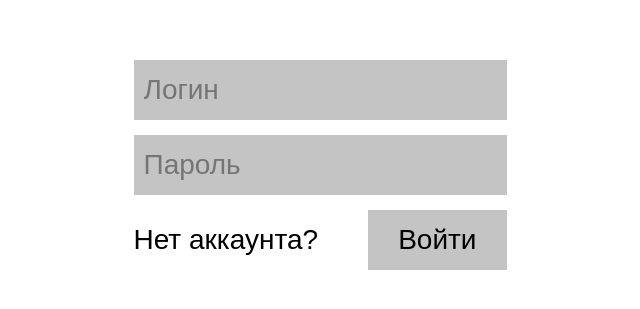
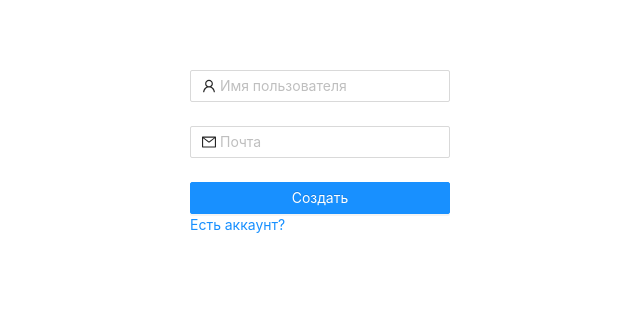
Before and after one commit to yatsenkoseryozha/pet-network, a React (Create React App) app in the folder client/: page /registration in a window 1280 px wide. Before the commit this address led to /auth. Shown: the part 235-544 px from the top of the page, without its empty margins (320-960 px from the left). Built offline with nearby package versions, Linux system fonts and the light colour scheme; no server answers.

Commit message:
Рефакторинг страницы аутентификации

```diff
--- a/client/package.json
+++ b/client/package.json
@@ -1,6 +1,6 @@
 {
   "name": "pet-network",
-  "version": "9.0.0",
+  "version": "9.1.0",
   "private": true,
   "dependencies": {
     "@types/jest": "^27.0.2",
@@ -9,6 +9,7 @@
     "@types/react-dom": "^17.0.9",
     "@types/react-router-dom": "^5.3.1",
     "@types/styled-components": "^5.1.15",
+    "antd": "^4.16.13",
     "axios": "^0.21.1",
     "react": "^17.0.2",
     "react-dom": "^17.0.2",
--- a/client/src/components/App.tsx
+++ b/client/src/components/App.tsx
@@ -13,10 +13,10 @@ const App: React.FC<PropsType> = ({ currentUser }) => {
     return (
         <div className={style.wrapper}>
             <BrowserRouter>
-                <Route path="/">
-                    {!currentUser ? (localStorage.getItem('token') ? null : <Redirect to='/auth' />) : <MainContainer />}
+                <Route exact path="/">
+                    {!currentUser ? (localStorage.getItem('token') ? null : <Redirect to='/login' />) : <MainContainer />}
                 </Route>
-                <Route exact path="/auth">
+                <Route path={['/login', '/registration']}>
                     {currentUser ? <Redirect to='/' /> : <AuthContainer />}
                 </Route>
             </BrowserRouter>
--- a/client/src/components/AppContainer.tsx
+++ b/client/src/components/AppContainer.tsx
@@ -6,7 +6,6 @@ import { UserType } from '../redux/reducers/Sidebar/DialogsReducer'
 import { AppStateType } from '../redux/store'
 
 type MapStatePropsType = {
-    isFetching: boolean
     currentUser: UserType | null
 }
 
@@ -29,7 +28,6 @@ class AppContainer extends React.Component<PropsType> {
 
 const mapStateToProps = (state: AppStateType) => {
     return {
-        isFetching: state.auth.isFetching,
         currentUser: state.auth.currentUser
     }
 }
--- a/client/src/components/Auth/Auth.module.css
+++ b/client/src/components/Auth/Auth.module.css
@@ -1,64 +1,15 @@
 .container {
     display: flex;
+    flex-direction: column;
     justify-content: center;
     align-items: center;
     width: 100%; height: 100%;
-    font-size: 28px;
 }
 
 .form {
-    display: flex;
-    flex-direction: column;
-    align-items: center;
-    width: 373px; height: auto;
+    max-width: 300px;
 }
 
-.form input,
-.form button {
-    box-sizing: border-box;
-    width: 100%; height: 60px;
-    border: none;
-    margin-bottom: 15px;
-    padding: 0 10px;
-    background-color: #C4C4C4;
-    font-size: 28px;
-    transition: 0.2s;
-} .form input:focus,
-.form button:focus {
-    background-color: #DADADA;
-    outline: none;
+.formButton {
+    width: 100%;
 }
-
-.form .buttons {
-    display: flex;
-    justify-content: space-between;
-    align-items: center;
-    box-sizing: border-box;
-    width: 100%; height: 60px;
-}
-
-.form .authLink {
-    text-decoration: none;
-    color: #000000;
-    cursor: pointer;
-} .form .authLink:hover {
-    text-decoration: underline #000000;
-} .form .authLink:focus {
-    outline: none;
-    text-decoration: underline #000000;
-}
-
-.form .authButton {
-    width: auto; height: 60px;
-    padding: 0 30px; margin-bottom: 0;
-    cursor: pointer;
-} .form .authButton:hover {
-    background-color: #DADADA;
-} .form .authButton:active {
-    background-color: #C4C4C4;
-}
-
-.registrationMessage {
-    position: absolute;
-    bottom: 45px;
-}
--- a/client/src/components/Auth/Auth.tsx
+++ b/client/src/components/Auth/Auth.tsx
@@ -1,4 +1,5 @@
-import React, { useState } from 'react'
+import React from 'react'
+import { Route } from 'react-router-dom'
 import LoginForm from './components/LoginForm'
 import RegistrationForm from './components/RegistrationForm'
 import style from './Auth.module.css'
@@ -10,38 +11,16 @@ type PropsType = {
     login: (username: string, password: string) => void
 }
 
-export type LoginFormDataType = {
-    username: string
-    password: string
-}
-
-export type RegistrationFormDataType = {
-    username: string
-    email: string
-}
-
 const Auth: React.FC<PropsType> = (props) => {
-    const LOGIN = 'LOGIN'
-    const REGISTRATION = 'REGISTRATION'
-
-    const [currentForm, changeCurrentForm] = useState(LOGIN)
-
-    const login = (formData: LoginFormDataType) => props.login(formData.username, formData.password)
-
-    const registration = (formData: RegistrationFormDataType) => props.registration(formData.username, formData.email)
-
     return (
         <div className={style.container}>
-            {
-                (currentForm === LOGIN) ?
-                    <LoginForm {...props} onSubmit={login} changeCurrentForm={ () => changeCurrentForm(REGISTRATION) } /> :
-                (currentForm === REGISTRATION) &&
-                    <RegistrationForm {...props} onSubmit={registration} changeCurrentForm={ () => changeCurrentForm(LOGIN) } />
-            }
-            {
-                props.registrationMessage ?
-                    <div className={style.registrationMessage}>{props.registrationMessage}</div> : null
-            }
+            <Route exact path="/login">
+                <LoginForm isFetching={props.isFetching} login={props.login} />
+            </Route>
+            <Route exact path="/registration">
+                <RegistrationForm isFetching={props.isFetching} registration={props.registration}
+                    registrationMessage={props.registrationMessage} />
+            </Route>
         </div>
     )
 }
--- a/client/src/components/Auth/components/LoginForm.tsx
+++ b/client/src/components/Auth/components/LoginForm.tsx
@@ -1,26 +1,31 @@
-import React from 'react'
-import { Field, InjectedFormProps, reduxForm } from 'redux-form'
-import { LoginFormDataType } from '../Auth'
+import React, { useEffect } from 'react'
+import { Link } from 'react-router-dom'
+import { Form, Input, Button, notification } from 'antd'
+import { UserOutlined, LockOutlined } from '@ant-design/icons'
 import style from '../Auth.module.css'
 
 type PropsType = {
     isFetching: boolean
-    changeCurrentForm: () => void
+    login: (username: string, password: string) => void
 }
 
-const LoginForm: React.FC<InjectedFormProps<LoginFormDataType, PropsType> & PropsType> = ({ isFetching, ...props }) => {
+const LoginForm: React.FC<PropsType> = ({ isFetching, ...props }) => {
+    const onFinish = (values: any) => props.login(values.username, values.password)
+
     return (
-        <form className={style.form} onSubmit={props.handleSubmit}>
-            <Field placeholder='Логин' name='username' component='input' />
-            <Field placeholder='Пароль' name='password' type='password' component='input' />
-            <div className={style.buttons}>
-                <div className={style.authLink} onClick={props.changeCurrentForm}>Нет аккаунта?</div>
-                <button className={style.authButton} type="submit" disabled={isFetching ? true : false} >Войти</button>
-            </div>
-        </form>
+        <Form name='login' className={style.form} onFinish={onFinish}>
+            <Form.Item name='username' rules={[{ required: true, message: 'Поле является обязательным!' }]}>
+                <Input prefix={<UserOutlined className="site-form-item-icon" />} placeholder="Имя пользователя" />
+            </Form.Item>
+            <Form.Item name='password' rules={[{ required: true, message: "Поле является обязательным!" }]}>
+                <Input prefix={<LockOutlined className="site-form-item-icon" />} type='password' placeholder='Пароль' />
+            </Form.Item>
+            <Form.Item>
+                <Button type='primary' htmlType='submit' className={style.formButton} disabled={isFetching ? true : false}>Войти</Button>
+                <Link to="/registration">Нет аккаунта?</Link>
+            </Form.Item>
+        </Form>
     )
 }
 
-export default reduxForm<LoginFormDataType, PropsType>({
-    form: 'login'
-})(LoginForm)
+export default LoginForm
--- a/client/src/components/Auth/components/RegistrationForm.tsx
+++ b/client/src/components/Auth/components/RegistrationForm.tsx
@@ -1,26 +1,40 @@
-import React from 'react'
-import { Field, InjectedFormProps, reduxForm } from 'redux-form'
-import { RegistrationFormDataType } from '../Auth'
+import React, { useEffect } from 'react'
+import { Link } from 'react-router-dom'
+import { Form, Input, Button, notification } from 'antd'
+import { UserOutlined, MailOutlined } from '@ant-design/icons'
 import style from '../Auth.module.css'
 
 type PropsType = {
     isFetching: boolean
-    changeCurrentForm: () => void
+    registrationMessage: string
+    registration: (username: string, email: string) => void
 }
 
-const RegistrationForm: React.FC<InjectedFormProps<RegistrationFormDataType, PropsType> & PropsType> = ({ isFetching, ...props }) => {
+const RegistrationForm: React.FC<PropsType> = ({ isFetching, registrationMessage, ...props }) => {
+
+    useEffect(() => {
+        !isFetching && registrationMessage && notification.info({
+            message: registrationMessage,
+            placement: 'bottomRight',
+        })
+    })
+
+    const onFinish = (values: any) => props.registration(values.username, values.email)
+
     return (
-        <form className={style.form} onSubmit={props.handleSubmit}>
-            <Field placeholder='Логин' name='username' component='input' />
-            <Field placeholder='Почта' name='email' component='input' />
-            <div className={style.buttons}>
-                <div className={style.authLink} onClick={props.changeCurrentForm}>Есть аккаунт?</div>
-                <button className={style.authButton} type="submit" disabled={isFetching ? true : false} >Войти</button>
-            </div>
-        </form>
+        <Form name='registration' className={style.form} onFinish={onFinish}>
+            <Form.Item name='username' rules={[{ required: true, message: 'Поле является обязательным!' }]}>
+                <Input prefix={<UserOutlined className="site-form-item-icon" />} placeholder="Имя пользователя" />
+            </Form.Item>
+            <Form.Item name='email' rules={[{ required: true, message: "Поле является обязательным!" }]}>
+                <Input prefix={<MailOutlined className="site-form-item-icon" />} placeholder='Почта' />
+            </Form.Item>
+            <Form.Item>
+                <Button type='primary' htmlType='submit' className={style.formButton} disabled={isFetching ? true : false}>Создать</Button>
+                <Link to='/login'>Есть аккаунт?</Link>
+            </Form.Item>
+        </Form>
     )
 }
 
-export default reduxForm<RegistrationFormDataType, PropsType>({
-    form: 'registration'
-})(RegistrationForm)
+export default RegistrationForm
--- a/client/src/index.js
+++ b/client/src/index.js
@@ -3,6 +3,7 @@ import ReactDOM from 'react-dom'
 import { Provider } from 'react-redux'
 import AppContainer from './components/AppContainer'
 import store from './redux/store'
+import 'antd/dist/antd.css';
 
 ReactDOM.render(
     <Provider store={store}>
--- a/client/src/redux/reducers/AuthReducer.ts
+++ b/client/src/redux/reducers/AuthReducer.ts
@@ -67,8 +67,9 @@ export const registration = (username: string, email: string): ThunkType => {
             let data = await authAPI.registration(username, email)
             dispatch(updateRegistrationMessage(data.message))
             dispatch(toggleIsFetching())
-        } catch (error) {
+        } catch (error: any) {
             console.log(error)
+            dispatch(updateRegistrationMessage(error.response.data.message))
             dispatch(toggleIsFetching())
         }
     }
@@ -82,7 +83,7 @@ export const login = (username: string, password: string): ThunkType => {
             localStorage.setItem('token', data.token)
             dispatch(toggleIsFetching())
             dispatch(auth())
-        } catch (error) {
+        } catch (error: any) {
             console.log(error)
             dispatch(toggleIsFetching())
         }
```
Also changed, not shown: 1 other file (tests, documents, lock files or other folders).
